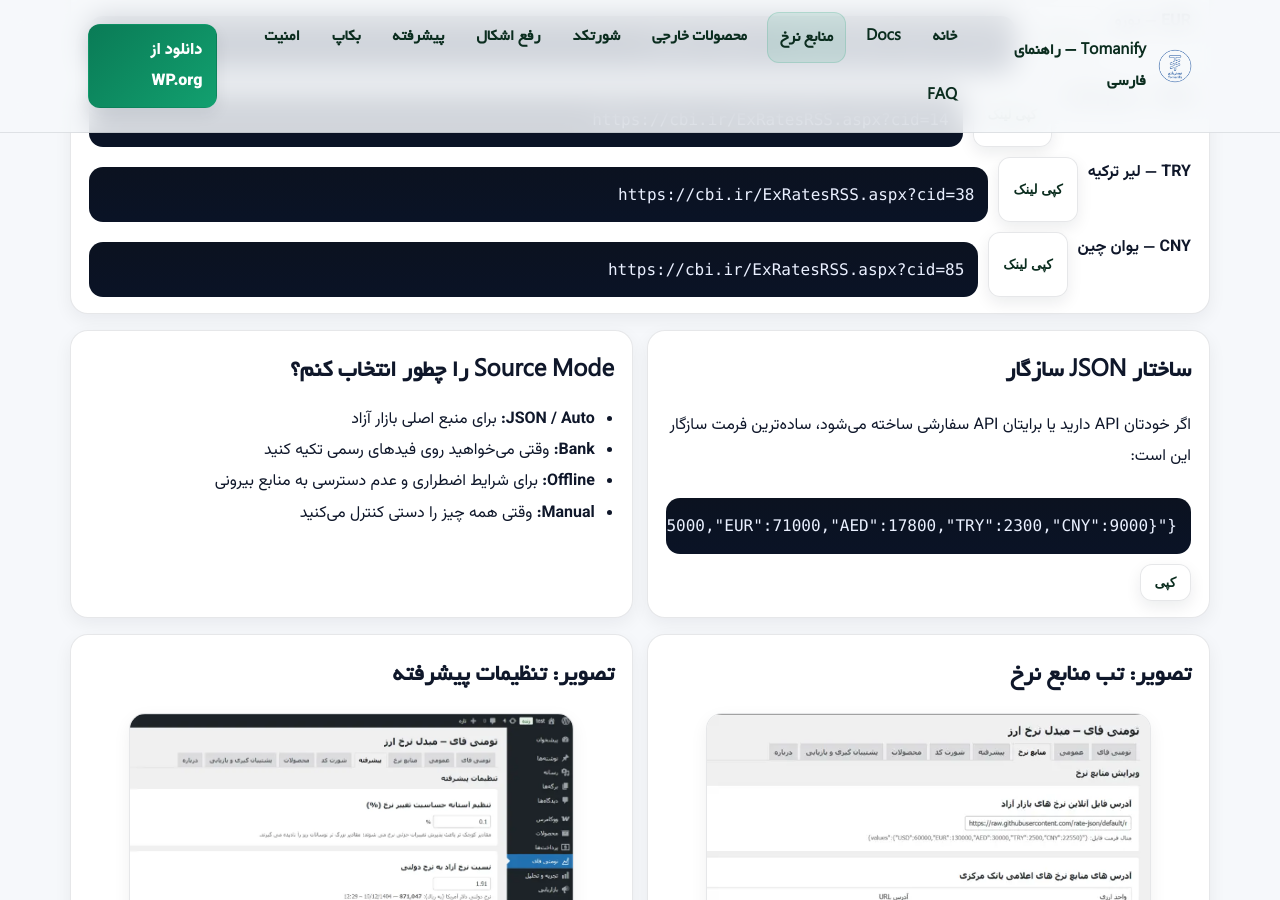
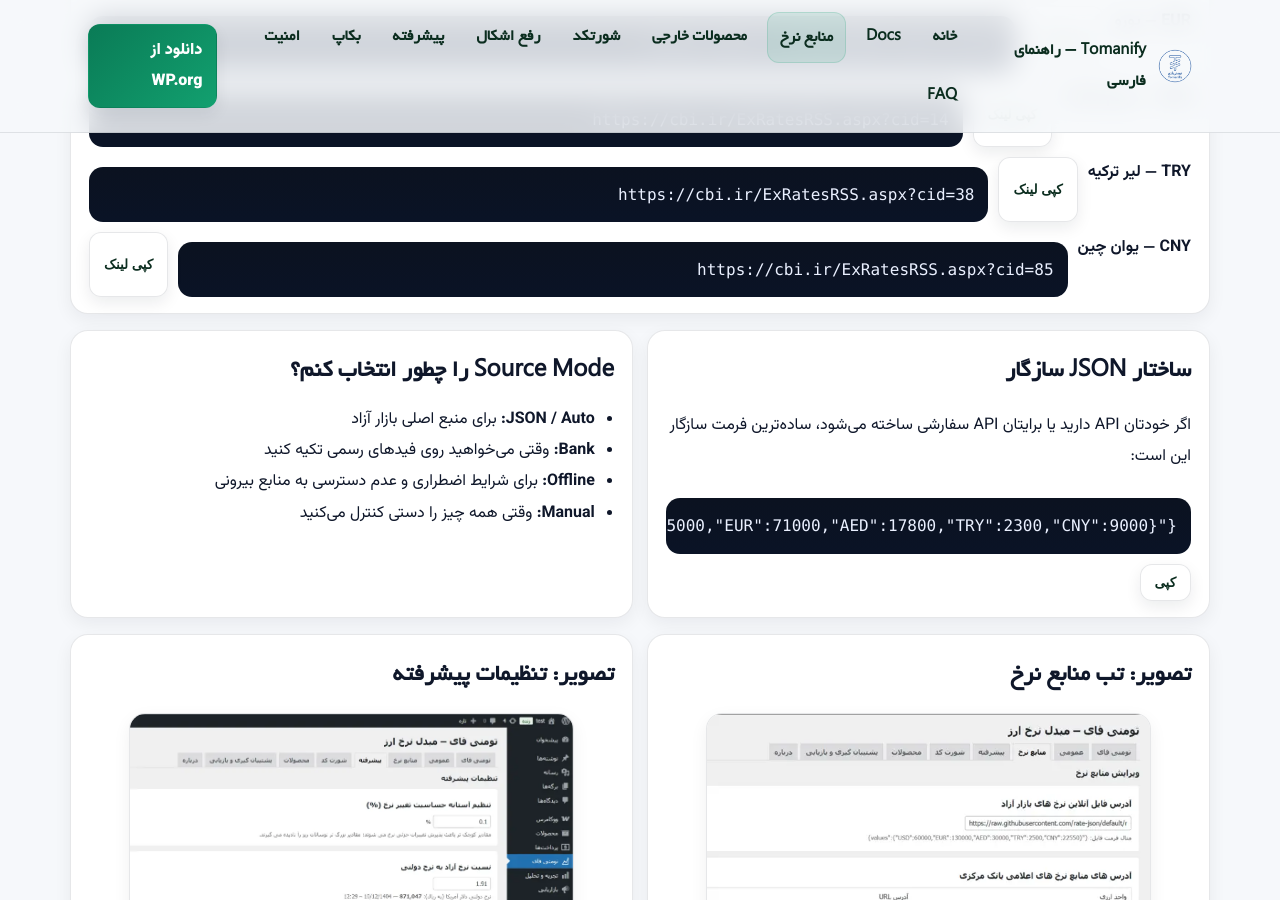
Before and after one commit to tomanify/tomanify.github.io, a Jekyll site: the page built from docs/sources/index.html, in a window 1280 px wide and 900 px high, scrolled down 955 px. Built offline with Jekyll 4.4.1, drawn with Linux system fonts in a browser that asks for light colours.

Commit message:
Update index.html

```diff
--- a/docs/sources/index.html
+++ b/docs/sources/index.html
@@ -84,8 +84,7 @@
   </div>
   <!-- CNY -->
   <div class="copyline">
-  <strong>CNY — یوان چین</strong> <button class="btn" data-copy="cbi-cny" type="button">کپی لینک</button>
-  <pre id="cbi-cny"><code>https://cbi.ir/ExRatesRSS.aspx?cid=85</code></pre>
+  <strong>CNY — یوان چین</strong><pre id="cbi-cny"><code>https://cbi.ir/ExRatesRSS.aspx?cid=85</code></pre><button class="btn" data-copy="cbi-cny" type="button">کپی لینک</button>
 </div>
 </div></div>
 </section>
```
